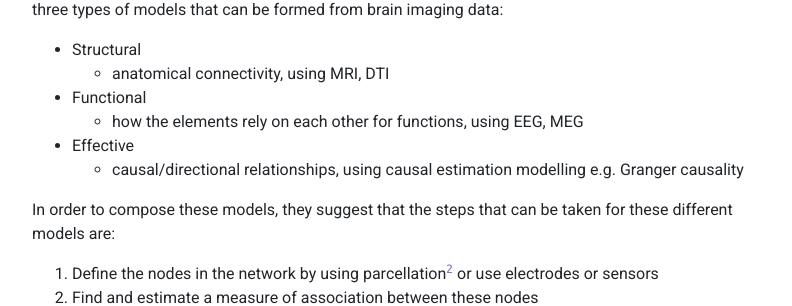
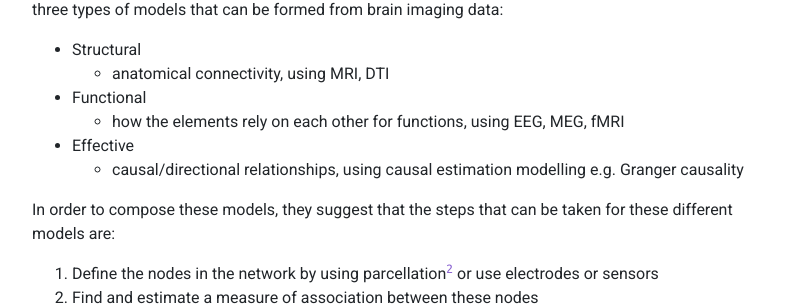
Before and after one commit to sophiawheatley/sophiawheatley.github.io, a Jekyll site: the page built from _posts/2020-07-16-brain-networks.md, in a window 1280 px wide and 900 px high, scrolled down 858 px. Shown: the part 148-454 px from the top of the window, without its empty margins (243-1035 px from the left). Built offline with Jekyll 4.4.1, drawn with Linux system fonts in a browser that asks for light colours; formulas are drawn with MathJax 3.

Commit message:
Update 2020-07-16-brain-networks.md

```diff
--- a/_posts/2020-07-16-brain-networks.md
+++ b/_posts/2020-07-16-brain-networks.md
@@ -32,7 +32,7 @@ In Bullmore & Sporns' (Bullmore & Sporns, 2009) review on complex models in the
 - Structural
    - anatomical connectivity, using MRI, DTI
 - Functional
-   - how the elements rely on each other for functions, using EEG, MEG
+   - how the elements rely on each other for functions, using EEG, MEG, fMRI
 - Effective
    - causal/directional relationships, using causal estimation modelling e.g. Granger causality
 
```
